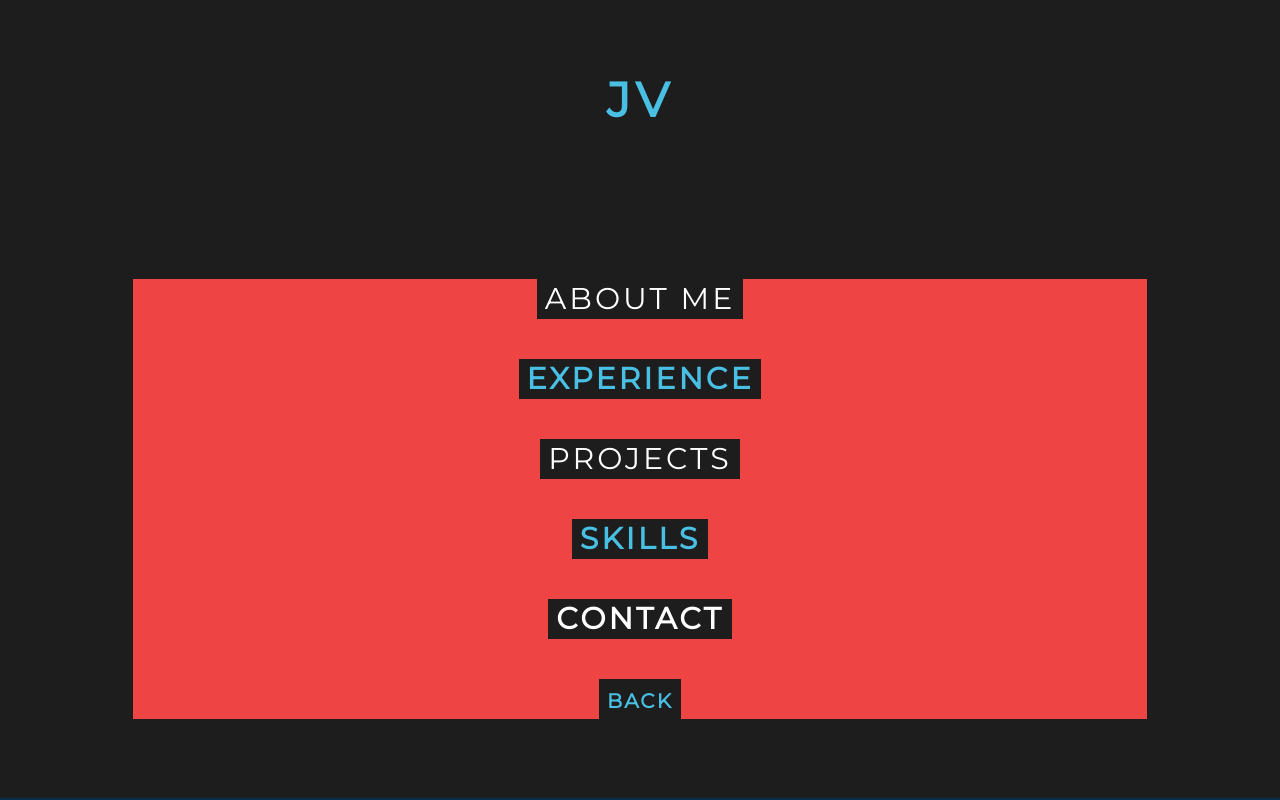
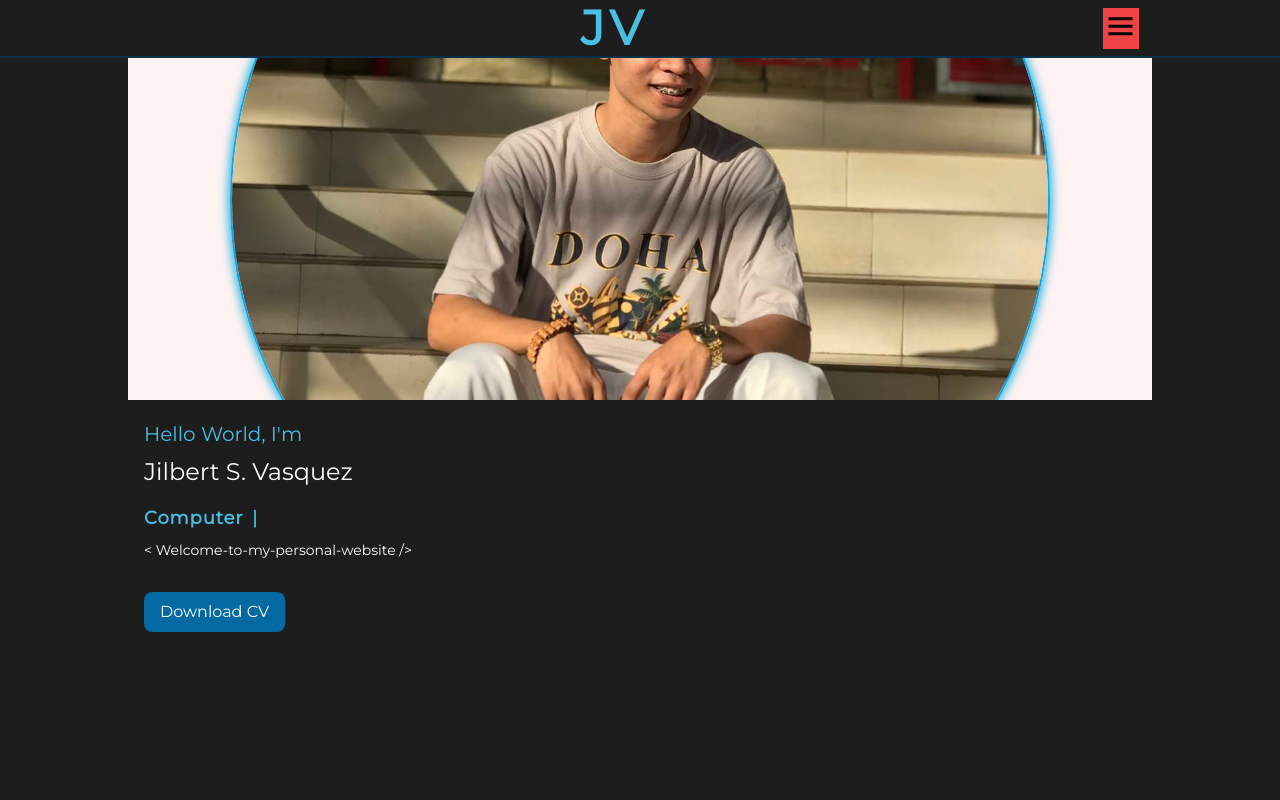
Before and after one commit to JilbertVasquez/JSVPortfolio, a React (Vite) app: page / in a window 1280 px wide. Built offline with nearby package versions, Linux system fonts and the light colour scheme.

Commit message:
still fixing nav bar

```diff
--- a/index.html
+++ b/index.html
@@ -4,6 +4,7 @@
     <meta charset="UTF-8" />
     <link rel="icon" type="image/svg+xml" href="JV.png" />
     <meta name="viewport" content="width=device-width, initial-scale=1.0" />
+    <script nomodule src="https://unpkg.com/ionicons@5.5.2/dist/ionicons/ionicons.js"></script>
     <title>Portfolio</title>
   </head>
   <body>
--- a/package.json
+++ b/package.json
@@ -14,6 +14,7 @@
     "@eslint/config-array": "^0.16.0",
     "@eslint/object-schema": "^2.1.4",
     "@fontsource/montserrat": "^5.0.18",
+    "boxicons": "^2.1.4",
     "glob": "^9.3.5",
     "react": "^18.3.1",
     "react-dom": "^18.3.1",
--- a/src/Home.jsx
+++ b/src/Home.jsx
@@ -9,7 +9,6 @@ import React, { useState } from 'react';
 import mycv from './assets/Vasquez_Jilbert_S_Resume.pdf';
 
 function Home () {
-
     // const {text} = useTypewriter({
     //     words: ['Computer Engineer', 'Web Developer', "Future Software Engineer"],
     //     loop: true,
@@ -33,9 +32,10 @@ function Home () {
 // may h-screen yung section con
     return (
         <section className="con custom_bg_1 h-screen container 3xl flex justify-center" id="Home">
-            <div className='head custom_bg_1 flex justify-around items-center z-10 border-b-2 border-sky-950 3xl:h-14 2xl:h-14 xs:h-full'>
+            <div className='head custom_bg_1 flex justify-around items-center z-10 border-b-2 border-sky-950 '>
                 <NavHeader />
             </div>
+
             <section className=' h-screen w-4/5 flex justify-center items-center mx-auto 3xl:flex-row 2xl:flex-row xs:flex-col '>
                 <div className='  flex justify-center items-center bg-red-50 3xl:h-screen 2xl:h-screen xs:h-2/4  3xl:w-2/5 2xl:w-2/5 xs:full'>
                     <img className='my-pic rounded-full w-4/5 border-2 border-sky-500 ' src={jil1} alt="jil-pic" />
--- a/src/NavHeader.jsx
+++ b/src/NavHeader.jsx
@@ -2,20 +2,25 @@
 import './custom.css';
 import Navigate from './Navigation';
 import React, { useState } from 'react';
+import 'boxicons/css/boxicons.min.css';
 
 function NavHeader () {
     const scrollTo = (id, e) => {
         Navigate(id, e); // Replace 'aboutMeSection' with the actual ID of your section in aboutme.jsx
     };
+    function Menu(e){
+        let list = document.querySelector('navheader');
+        e.name === 'menu' ? (e.name = "close",list.classList.add('top-[80px]') , list.classList.add('opacity-100')) :( e.name = "menu" ,list.classList.remove('top-[80px]'),list.classList.remove('opacity-100'))
+    }
     return (
-        <nav className='custom_bg_1 w-4/5 h-full columns-2 flex justify-around items-center 3xl:flex-row 2xl:flex-row xs:flex-col 3xl:px-16 2xl:px-16 xs: px-2'>
-            <div className='3xl:w-1/3 2xl:w-1/3 xs:w-full '>
+        <nav className='custom_bg_1 w-4/5  columns-2 flex justify-around items-center 3xl:px-16 2xl:px-16 xs: px-2'>
+            <div className='3xl:w-1/3 2xl:w-1/3 xs:w-full h-14 flex justify-center items-center'>
                 <div className='h-10 px-4 flex items-center 3xl:w-36 2xl:w-36 xs:w-full 3xl:justify-start 2xl:justify-start xs:justify-center'>
                     <a href="#Home" className='custom_font_color_1 uppercase font-black hover:border-b-2 text-white tracking-widest 3xl:text-2xl 2xl:text-xl xs:text-5xl' onClick={(e) => {scrollTo('Home', e);}}>JV</a>
                 </div>
             </div>
 
-            <div className=' columns-6 justify-between items-center gap-y-10 3xl:flex 2xl:flex xs:flex 3xl:flex-row 2xl:flex-row xs:flex-col 3xl:w-2/3 2xl:w-2/3 xs:w-full bg-red-500'>
+            <div className='navheader columns-6 justify-between items-center gap-y-10 3xl:flex 2xl:flex xs:hidden 3xl:flex-row 2xl:flex-row xs:flex-col 3xl:w-2/3 2xl:w-2/3 xs:w-full bg-red-500'>
                     {/* <div className='h-10 w-10 p-2 custom_bg_1 flex justify-center items-center'></div> */}
 
                     <div className='h-10 w-38 p-2 custom_bg_1 flex justify-center items-center'>
@@ -45,6 +50,11 @@ function NavHeader () {
                         <a href="#Home" className='custom_font_color_1 uppercase font-semibold hover:border-b-2 border-sky-500 tracking-widest 3xl:text-xl 2xl:text-lg xs:text-xl' onClick={(e) => {scrollTo('Contact', e);}}>Back</a>
                     </div>
             </div>
+            <div class="text-4xl cursor-pointer mx-2 block bg-red-500 3xl:hidden 2xl:hidden xs:block">
+                        <button name="menu" onclick={(e) => Menu(e)}>
+                            <i class='bx bx-menu'></i>
+                        </button>
+                    </div>
         </nav>
     )
 }
--- a/src/index.css
+++ b/src/index.css
@@ -1,7 +1,7 @@
 @tailwind base;
 @tailwind components;
 @tailwind utilities;
-
+@import url('https://unpkg.com/boxicons@2.1.1/css/boxicons.min.css');
 * {
   margin: 0;
   padding: 0;
```
Also changed, not shown: 1 other file (tests, documents, lock files or other folders).
